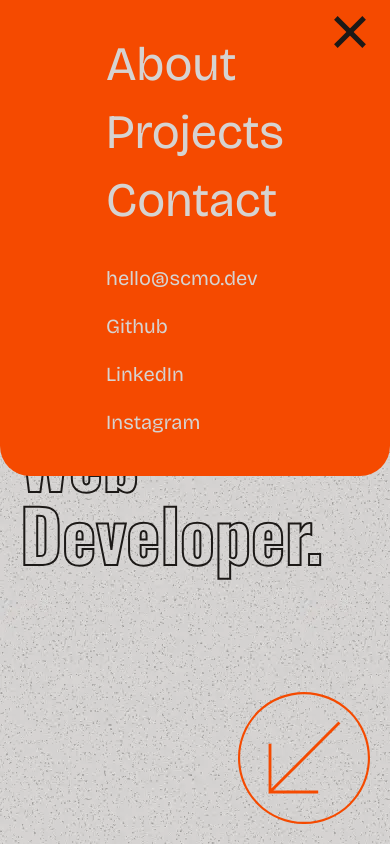
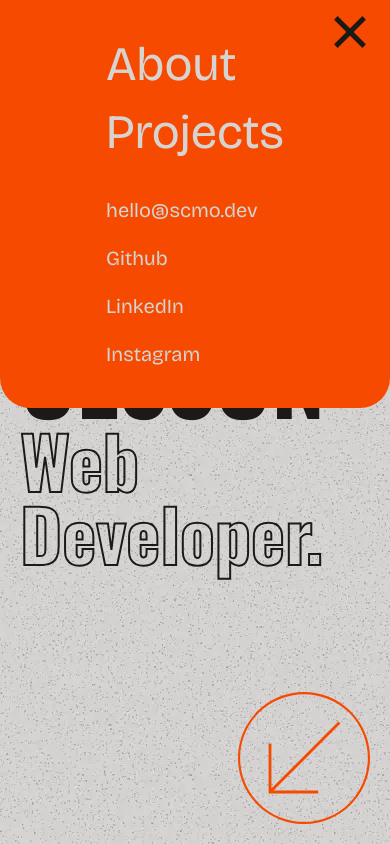
Before and after one commit to scmo-1/portfolio, a Next.js app: page / in a window 390 px wide. Both pictures are taken after a click on the button 350 px from the left and 32 px from the top of the page. Shown: the top 844 px of the page. Built offline with nearby package versions, Linux system fonts and the light colour scheme.

Commit message:
add link href

```diff
--- a/src/components/ui/Footer.jsx
+++ b/src/components/ui/Footer.jsx
@@ -12,7 +12,7 @@ function Footer() {
           I'm always happy to connect and hear from people. Feel free to reach
           out for any questions or just to say hello.
         </h5>
-        <div className="my-10 flex flex-col justify-between lg:flex-row">
+        <div className="my-10 flex flex-col justify-between gap-5 lg:flex-row">
           <ul className="flex flex-col gap-5">
             <li>
               <ExternalLink href={"mailto:hello@scmo.dev"} color="light">
--- a/src/components/ui/Menu.jsx
+++ b/src/components/ui/Menu.jsx
@@ -58,11 +58,6 @@ function Menu({ open, setOpen }) {
               Projects
             </a>
           </motion.li>
-          <motion.li variants={item}>
-            <a onClick={() => setOpen(false)} href="/#contact">
-              Contact
-            </a>
-          </motion.li>
         </motion.ul>
         <motion.div
           className="mt-10 flex flex-col gap-5 text-xl"
@@ -70,16 +65,22 @@ function Menu({ open, setOpen }) {
           initial="hidden"
           animate={open ? "show" : "hidden"}
         >
-          <motion.a variants={item} href="">
+          <motion.a variants={item} href="mailto:hello@scmo.dev">
             hello@scmo.dev
           </motion.a>
-          <motion.a variants={item} href="">
+          <motion.a variants={item} href="https://github.com/scmo-1">
             Github
           </motion.a>
-          <motion.a variants={item} href="">
+          <motion.a
+            variants={item}
+            href="https://www.linkedin.com/in/simon-olsson-3a7208173/"
+          >
             LinkedIn
           </motion.a>
-          <motion.a variants={item} href="">
+          <motion.a
+            variants={item}
+            href="https://www.instagram.com/sxolsson/?utm_source=ig_web_button_share_sheet"
+          >
             Instagram
           </motion.a>
         </motion.div>
```
